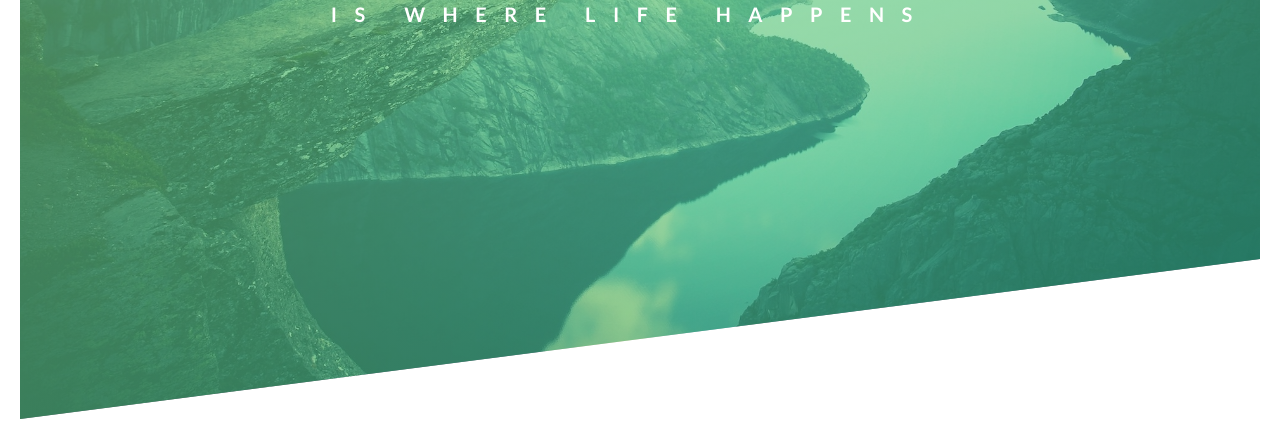
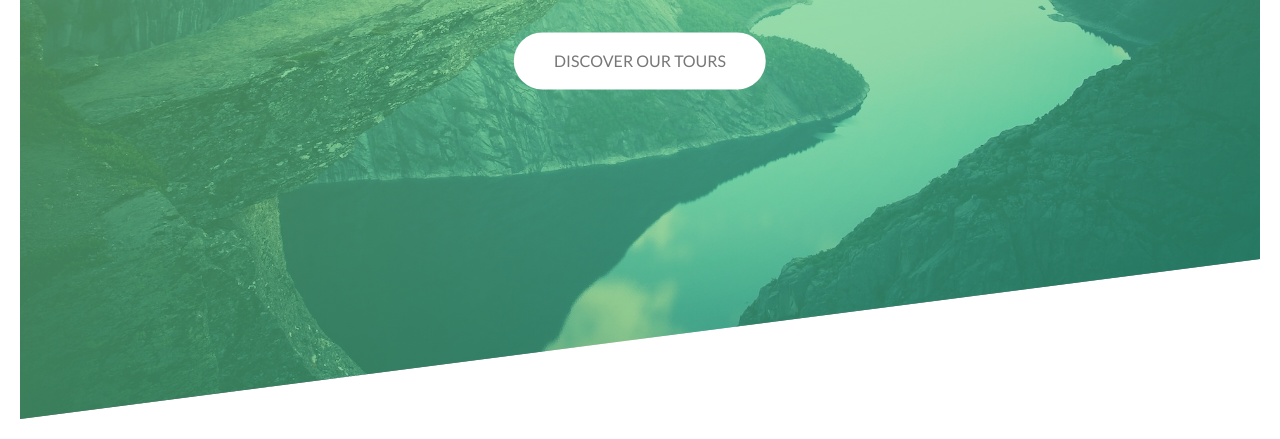
Before and after one commit to deepakkarki/css-course, a plain HTML site: page Natours/starter/index.html in a window 1280 px wide. Shown: the part 361-800 px from the top of the page. Drawn offline with Linux system fonts and the light colour scheme; files that its build step writes are made by us from their sources.

Commit message:
Added button animation. End of section 2

```diff
--- a/Natours/starter/css/style.css
+++ b/Natours/starter/css/style.css
@@ -50,12 +50,14 @@ body{
     position: absolute;
     top: 40%;
     left: 50%;
+    text-align: center;
     transform: translate(-50%, -50%);
 }
 
 .heading-primary{
     color: white;
     text-transform: uppercase;
+    margin-bottom: 60px;
     /* backface-visibility: hidden; */
 }
 
@@ -111,3 +113,47 @@ body{
         transform: translate(0)
     }
 }
+
+@keyframes moveInTop{
+    0%{
+        opacity: 0;
+        transform: translateY(50px)
+    }
+    80%{
+        transform: translateY(-10px)
+    }
+    100%{
+        opacity: 1;
+        transform: translate(0)
+    }
+}
+
+.btn:link,
+.btn:visited {
+    text-transform: uppercase;
+    text-decoration: none;
+    padding: 15px 40px;
+    display: inline-block;
+    border-radius: 50px;
+    margin: 0 auto;
+    transition: all 0.2s;
+}
+
+.btn:hover{
+    transform: translateY(-3px);
+    box-shadow: 0 10px 20px rgba(0, 0, 0, 0.2);
+}
+.btn:active{
+    transform: translateY(-1px);
+    box-shadow: 0 5px 10px rgba(0, 0, 0, 0.2);
+}
+
+.btn-white{
+    background: white;
+    color: #777;
+}
+
+.btn-animated{
+    animation: moveInTop 0.75s ease-out 0.5s;
+    animation-fill-mode: backwards;
+}
--- a/Natours/starter/index.html
+++ b/Natours/starter/index.html
@@ -26,6 +26,7 @@
               is where life happens
             </span>
           </h1>
+          <a href="#" class="btn btn-white btn-animated">Discover our tours</a>
         </div>
       </header>
     </body>
```
